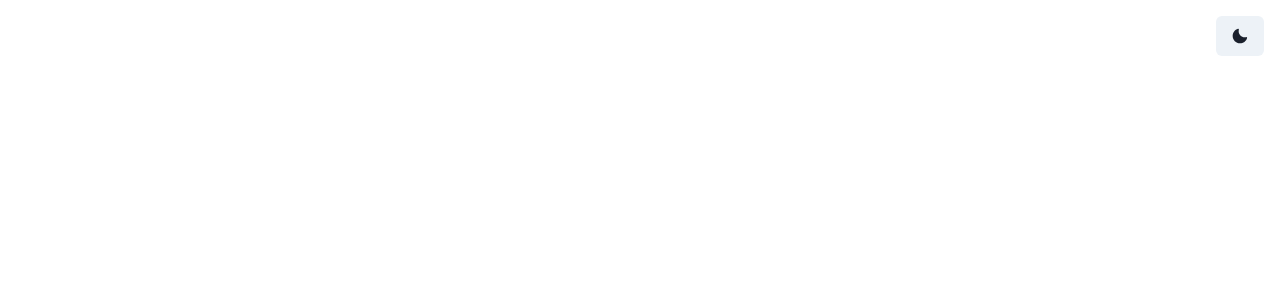
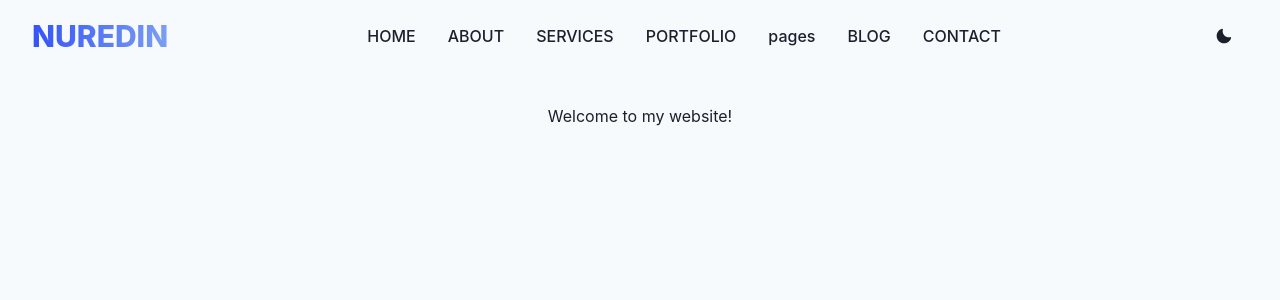
Before and after one commit to nurezf/portfolio_v.2, a React (Vite) app in the folder frontend/: page / in a window 1280 px wide. Shown: the top 300 px of the page. Built offline with nearby package versions, Linux system fonts and the light colour scheme.

Commit message:
build navBar

```diff
--- a/frontend/src/App.jsx
+++ b/frontend/src/App.jsx
@@ -1,37 +1,20 @@
 import {
   Box,
-  Container,
-  Heading,
-  Text,
-  Button,
-  VStack,
-  HStack,
-  SimpleGrid,
-  Image,
-  Link,
+  useDisclosure,
   useColorMode,
   useColorModeValue,
 } from "@chakra-ui/react";
-import { SunIcon, MoonIcon, ExternalLinkIcon } from "@chakra-ui/icons";
+import { useState } from "react";
+
+import NavBar from "./components/NavBar";
 
 function App() {
-  const { colorMode, toggleColorMode } = useColorMode();
   const bgColor = useColorModeValue("gray.50", "gray.800");
   const textColor = useColorModeValue("gray.800", "white");
 
   return (
-    <Box w="100%" h="100vh">
-      <HStack>
-        <Button
-          onClick={toggleColorMode}
-          position="absolute"
-          top="1rem"
-          right="1rem"
-          zIndex="1"
-        >
-          {colorMode === "light" ? <MoonIcon /> : <SunIcon />}
-        </Button>
-      </HStack>
+    <Box w="100%" minH="100vh" bg={bgColor}>
+      <NavBar />
     </Box>
   );
 }
--- /dev/null
+++ b/frontend/src/components/NavBar.jsx
@@ -0,0 +1,116 @@
+import {
+  Box,
+  Container,
+  Heading,
+  Text,
+  Button,
+  VStack,
+  HStack,
+  Flex,
+  Link,
+  useColorMode,
+  useColorModeValue,
+  IconButton,
+  Drawer,
+  DrawerBody,
+  DrawerHeader,
+  DrawerOverlay,
+  DrawerContent,
+  DrawerCloseButton,
+  useDisclosure,
+} from "@chakra-ui/react";
+import { SunIcon, MoonIcon, HamburgerIcon } from "@chakra-ui/icons";
+
+const NavBar = () => {
+  const { colorMode, toggleColorMode } = useColorMode();
+  const bgColor = useColorModeValue("gray.50", "gray.800");
+  const textColor = useColorModeValue("gray.800", "white");
+  const { isOpen, onOpen, onClose } = useDisclosure();
+
+  return (
+    <Container maxW="container.xl">
+      <HStack justify="space-between" p={4}>
+        <Heading
+          bgGradient="linear(to-l, #7B9FF3, #3353F8)"
+          bgClip="text"
+          fontSize="3xl"
+          fontWeight="extrabold"
+        >
+          NUREDIN
+        </Heading>
+        <HStack spacing={8} display={{ base: "none", md: "flex" }}>
+          {[
+            "HOME",
+            "ABOUT",
+            "SERVICES",
+            "PORTFOLIO",
+            " pages",
+            "BLOG",
+            "CONTACT",
+          ].map((item) => (
+            <Link
+              key={item}
+              href={`#${item.toLowerCase()}`}
+              fontWeight="medium"
+              color={textColor}
+              _hover={{ color: "blue.400" }}
+            >
+              {item}
+            </Link>
+          ))}
+        </HStack>
+
+        <HStack>
+          <IconButton
+            display={{
+              base: "flex",
+              md: "none",
+            }}
+            icon={<HamburgerIcon />}
+            onClick={onOpen}
+            variant="outline"
+            aria-label="Menu"
+          />
+          <Drawer isOpen={isOpen} placement="right" onClose={onClose}>
+            <DrawerOverlay />
+            <DrawerContent>
+              <DrawerCloseButton />
+              <DrawerHeader>Menu</DrawerHeader>
+              <DrawerBody>
+                <VStack spacing={4}>
+                  {[
+                    "HOME",
+                    "ABOUT",
+                    "SERVICES",
+                    "PORTFOLIO",
+                    "BLOG",
+                    "CONTACT",
+                  ].map((item) => (
+                    <Link
+                      key={item}
+                      href={`#${item.toLowerCase()}`}
+                      fontWeight="medium"
+                      color={textColor}
+                      _hover={{ color: "blue.400" }}
+                    >
+                      {item}
+                    </Link>
+                  ))}
+                </VStack>
+              </DrawerBody>
+            </DrawerContent>
+          </Drawer>
+          <Button onClick={toggleColorMode} variant="ghost">
+            {colorMode === "light" ? <MoonIcon /> : <SunIcon />}
+          </Button>
+        </HStack>
+      </HStack>
+
+      <VStack spacing={4} mt={8}>
+        <Text color={textColor}>Welcome to my website!</Text>
+      </VStack>
+    </Container>
+  );
+};
+
+export default NavBar;
```
